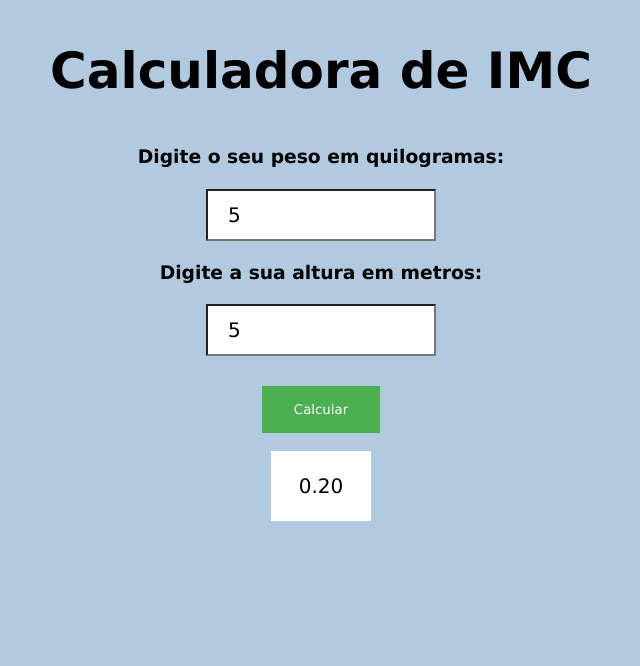
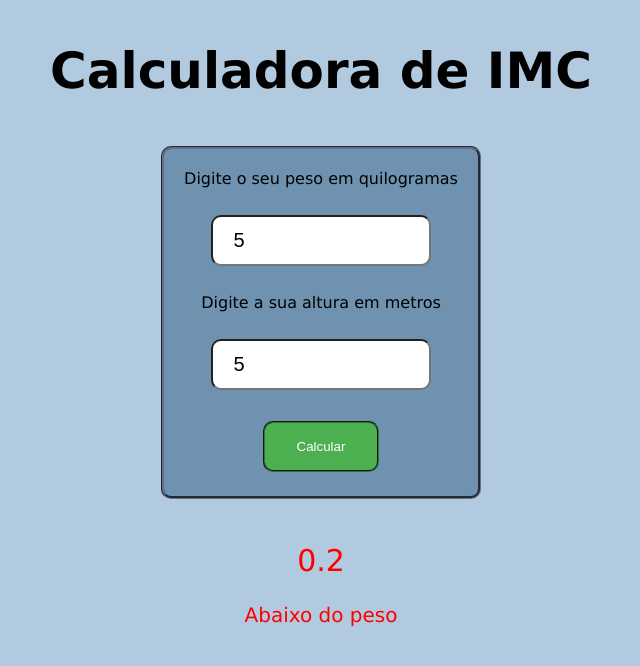
Before and after one commit to BarbaraZamperete/CalculadoraIMC.github.io, a plain HTML site: page index.html in a window 1280 px wide. Both pictures are taken after typing "5", "5" into the empty fields and a click on the button "Calcular". Shown: the whole page, without its empty margins (319-959 px from the left). Drawn offline with Linux system fonts and the light colour scheme.

Commit message:
Mudar stilo

```diff
--- /dev/null
+++ b/action_submit.js
@@ -0,0 +1,49 @@
+function imc_cal(){
+    let peso = Number(window.document.getElementById("inPeso").value)
+    let altura = Number(window.document.getElementById("inAltura").value)
+    let imc =  peso / (altura * altura)
+    let res = window.document.getElementById("resposta")
+    if (peso === 0 || altura === 0){
+        //window.alert("Preencha dos os campos")
+        let av = window.document.getElementById("classifica")
+        res.style.color = 'black'
+        res.textContent = '0.0'
+        av.style.color = 'red'
+        av.textContent = 'Preencha todos os campos'
+    }else{
+        res.textContent = imc.toFixed(1)
+        classifica(imc, res)
+    }
+
+}
+
+function classifica(imc, res){
+    let lb = window.document.getElementById("classifica")
+    if(imc<18.5){
+        lb.textContent = "Abaixo do peso"
+        colorRed(res,lb)
+    }else if(imc<24.9){
+        lb.textContent = "Peso normal"
+        lb.style.color = 'green'
+        res.style.color = 'green'
+    }else if(imc<29.9){
+        lb.textContent = "Sobrepeso"
+        colorRed(res,lb)
+    }else if(imc<34.9){
+        lb.textContent = "Obesidade grau 1"
+        colorRed(res,lb)
+    }else if(imc<39.9){
+        lb.textContent = "Obesidade grau 2"
+        colorRed(res,lb)
+    }else{
+        lb.textContent = "Obesidade grau 3"
+        colorRed(res,lb)
+    }
+}
+
+function colorRed(res, lb){
+    lb.style.color = 'red'
+    res.style.color = 'red'
+}
+//console.log("oi")
+//imc_cal()
--- a/index.html
+++ b/index.html
@@ -9,15 +9,21 @@
 </head>
 <body>
     <h1>Calculadora de IMC</h1>
-    <h3 class="conteudo">Digite o seu peso em quilogramas:</h3>
-    <input class="conteudo" type="number" name="peso" id="peso">
-    <h3 class="conteudo">Digite a sua altura em metros:</h3>
-    <input class="conteudo" type="number" name="altura" id="altura">
-    <br>
-    <input class="conteudo" type="button" name="resultado" value="Calcular" onclick="imc_cal()">
-    <div class="conteudo" id="resposta">
-        <p id="imc_resposta">0</p>
+    <form >
+        <label for="fpeso">Digite o seu peso em quilogramas</label><br>
+        <input type="number" step=0.1 min=0 id="inPeso" placeholder="Ex: 60"><br>
+        <label for="faltura">Digite a sua altura em metros</label><br>
+        <input type="number" step=0.01 min=1 max="3" id="inAltura" placeholder="Ex: 1,72"><br>
+        <input type="button" value="Calcular" onclick="imc_cal()">
+    </form>
+    <p id="resposta">0</p>
+    <p id="classifica"></p>
+    <div id="res_container">
+        <div id="baixo"></div>
+        <div id="medio"></div>
+        <div id="alto"></div>
+
     </div>
-    <script src="script_IMC.js" type="text/javascript"></script>
+    <script src="action_submit.js"></script>
 </body>
 </html>
--- a/script_IMC.js
+++ /dev/null
@@ -1,14 +0,0 @@
-function imc_cal(){
-    let peso = Number(window.document.getElementById("peso").value)
-    let altura = Number(window.document.getElementById("altura").value)
-    let imc =  peso / (altura * altura)
-    let res = window.document.getElementById("imc_resposta")
-    if (peso === 0 || altura === 0){
-        window.alert("Preencha dos os campos")
-        //window.document.getElementById("peso").style.backgroundColor = 'red'
-    }else{
-        res.textContent = imc.toFixed(2)
-    }
-
-
-}
--- a/styleMy.css
+++ b/styleMy.css
@@ -5,28 +5,71 @@ body{
     align-items: center;
     background-color: rgb(178, 202, 223);
     align-self: center;
+    font-family: Verdana, Geneva, Tahoma, sans-serif;
 }
 h1{
     font-size: 50px;
-    font-family: Verdana, Geneva, Tahoma, sans-serif;
+
 }
-.conteudo{
-    font-family: Verdana, Geneva, Tahoma, sans-serif;
-    margin: 10pt;
+
+#resposta{
+    font-size: 30px;
+    margin-bottom: 5px;
 }
-#resposta{
+#classifica{
+    font-size: 20px;
+    color: rgb(231, 14, 14);
+}
+/*
+#res_container{
     height: 70px;
-    width: 100px;
-    background-color: white;
+    width: 300px;
     border-color: black;
     border-width: 5px;
     display: flex;
-    justify-content: center;
+    flex-direction: row;
+
+}
+
+#alto{
+    background-color: rgb(243, 41, 41);
+    height: 100%;
+    width: 100px;
+    border-top-right-radius: 10px;
+    border-bottom-right-radius: 10px;
+}
+#medio{
+    background-color: rgb(57, 200, 57);
+    height: 100%;
+    width: 100px;
+}
+#baixo{
+    background-color: rgb(56, 56, 221);
+    height: 100%;
+    width: 100px;
+    border-top-left-radius: 10px;
+    border-bottom-left-radius: 10px;
 }
 #imc_resposta{
     font-size: 20px;
     align-self: center;
 }
+*/
+form{
+    padding: 20px;
+    border-style: groove;
+    border-color: rgb(99, 111, 133);
+    display: flex;
+    flex-direction: column;
+    justify-content: center;
+    align-items: center;
+    background-color: rgb(111, 146, 177);
+    margin: 10px;
+    font-family: Verdana, Geneva, Tahoma, sans-serif;
+    margin: 10pt;
+    border-radius: 10px;
+}
+
 input[type=number] {
     width: 80%;
     max-width: 230px;
@@ -35,18 +78,19 @@ input[type=number] {
     margin: 8px 0;
     box-sizing: border-box;
     font-size: 20px;
+    border-radius: 10px;
 
 }
 input[type=button]{
     background-color: #4CAF50;
-    border: none;
+    border: 2px groove #337235 ;
     color: white;
     padding: 16px 32px;
     text-decoration: none;
     margin: 4px 2px;
     cursor: pointer;
+    border-radius: 10px;
 }
-
 
 @media only screen and (max-width:600px) {
     h1{
```
